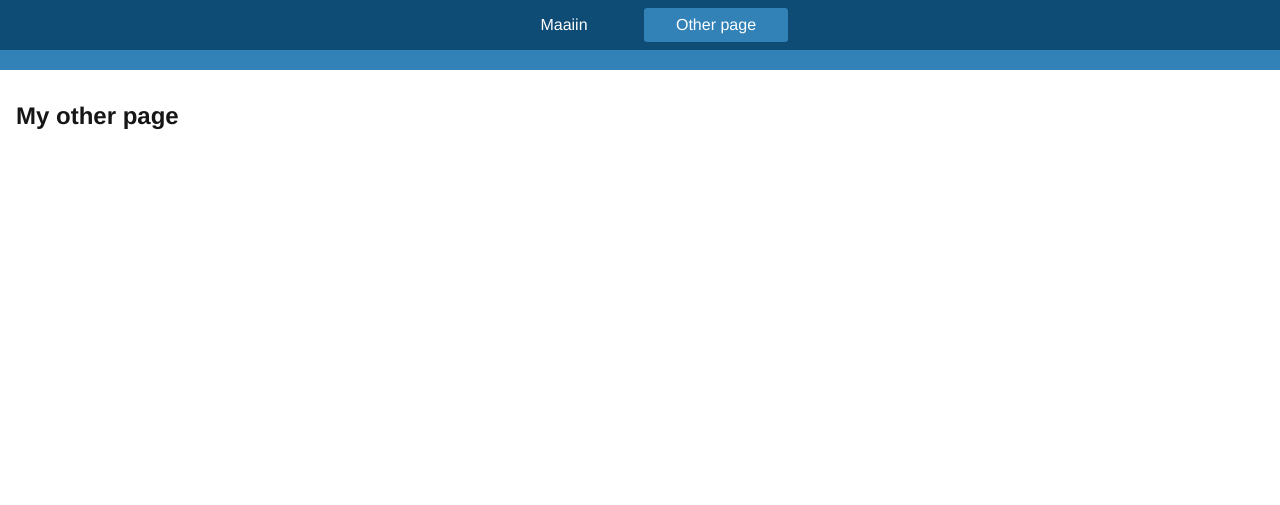
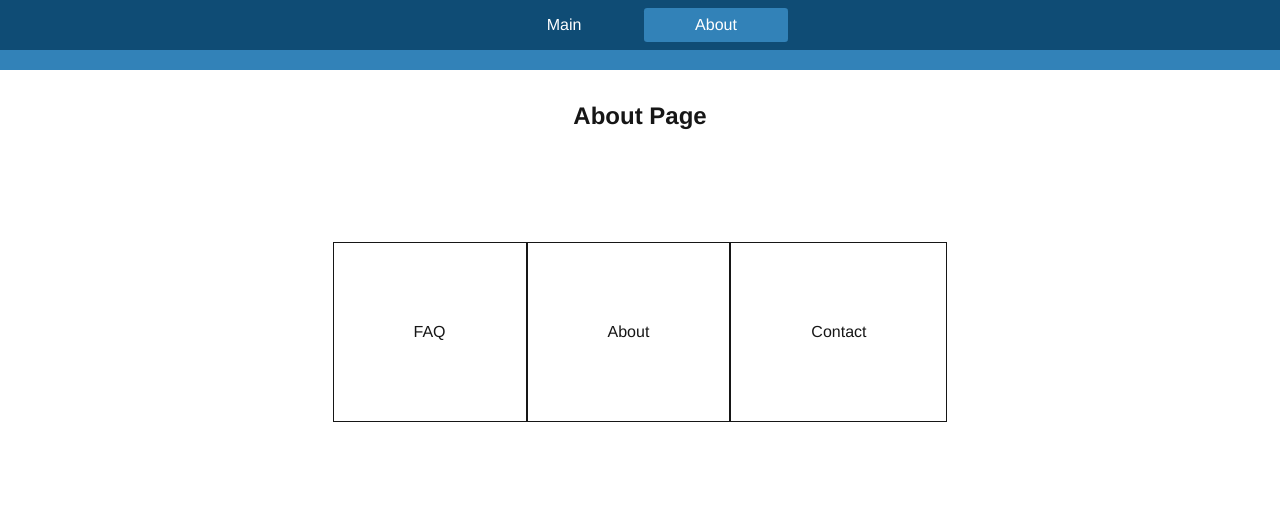
Before and after one commit to sandyd08/cps-webproj-sandy, a website: page page2.html in a window 1280 px wide. Drawn offline with Linux system fonts and the light colour scheme.

Commit message:
Assignment 5

```diff
--- a/page2.html
+++ b/page2.html
@@ -9,11 +9,18 @@
   </head>
   <body>
     <nav>
-      <a href="/">Maaiin</a>
-      <a href="/page2.html" aria-current="page">Other page</a>
+      <a href="/">Main</a>
+      <a href="/page2.html" aria-current="page">About</a>
     </nav>
     <main>
-      <h1>My other page</h1>
+      <h1 style="text-align:center">About Page</h1>
     </main>
+    <div class="aboutpar">
+      <div class="aboutchi">FAQ</div>
+      <div class="aboutchi">About</div>
+      <div class="aboutchi">Contact</div>
+    </div>
   </body>
+  <!-- I couldn't open the other branch from my laptop.
+ill copy this code into the 'two' branch later. -->
 </html>
--- a/styles.css
+++ b/styles.css
@@ -57,11 +57,6 @@ h1 {
   font-size: 1.5rem;
 }
 
-.cats {
-  font-size: 3rem;
-  height: 3rem;
-}
-
 .parent {
   display: flex;
   justify-content: center;
@@ -75,3 +70,21 @@ h1 {
 border: solid 0.5px var(--black-color);
 padding: 5rem;
 }
+
+.aboutpar {
+  display: flex;
+  justify-content: center;
+  align-items: center;
+  flex-direction: row;
+  flex-wrap: wrap;
+  padding: 5rem;
+}
+
+.aboutchi {
+  border: solid 0.5px var(--black-color);
+  padding: 5rem;
+  }
+
+.aboutchi:hover {
+  background-color: var(--primary-color);
+}
```
Also changed, not shown: index.html (+7 -28 lines).
